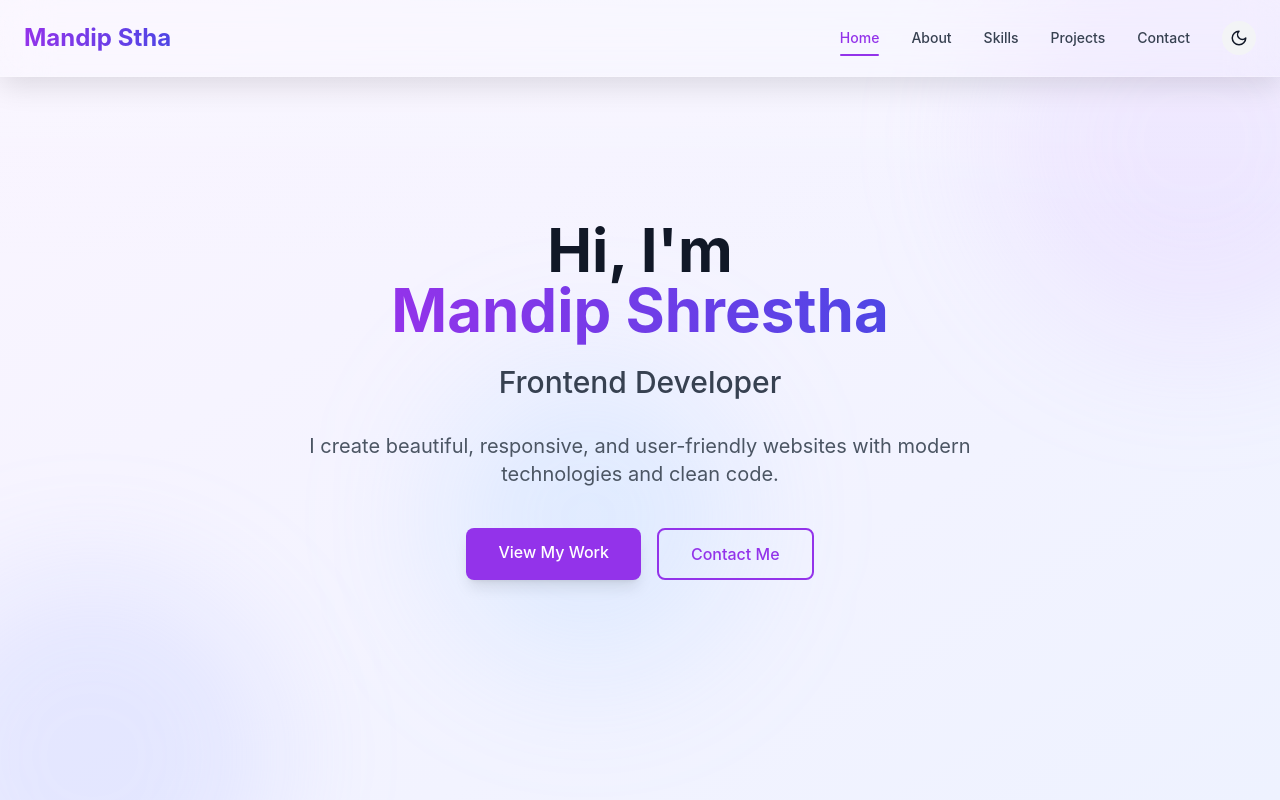
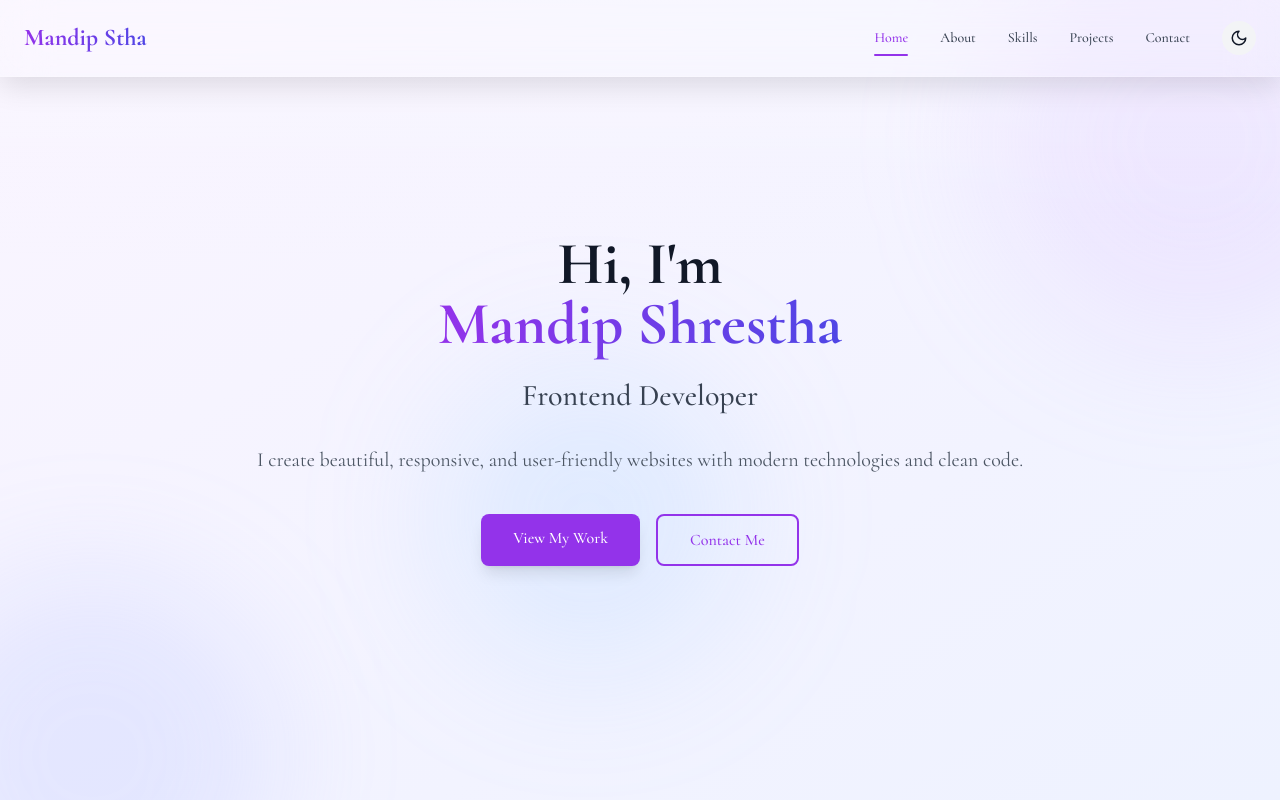
Before and after one commit to Mandipstha-17/Portfolio, a React (Vite) app: page / in a window 1280 px wide. Shown: the top 800 px of the page. Built offline with nearby package versions, Linux system fonts and the light colour scheme.

Commit message:
Font Changed

```diff
--- a/src/components/Header.tsx
+++ b/src/components/Header.tsx
@@ -48,7 +48,7 @@ const Header = ({ activeSection }: HeaderProps) => {
   return (
     <header className="fixed top-0 left-0 right-0 z-50">
       <GlassSurface className={`transition-all duration-300 ${isScrolled ? 'py-3' : 'py-5'}`}>
-      <div className="container mx-auto px-4 md:px-6 flex items-center justify-between">
+      <div className="container mx-auto px-4.5 md:px-6 flex items-center justify-between">
         <a
           href="#home"
           className="text-2xl font-bold bg-clip-text text-transparent bg-gradient-to-r from-purple-600 to-indigo-600 dark:from-purple-400 dark:to-indigo-400"
--- a/src/index.css
+++ b/src/index.css
@@ -1,3 +1,4 @@
+@import url('https://fonts.googleapis.com/css2?family=Cormorant:ital,wght@0,300..700;1,300..700&display=swap');
 @tailwind base;
 @tailwind components;
 @tailwind utilities;
@@ -8,7 +9,7 @@
   }
 
   body {
-    font-family: 'Inter', -apple-system, BlinkMacSystemFont, 'Segoe UI', Roboto, Oxygen, Ubuntu, Cantarell, 'Open Sans', 'Helvetica Neue', sans-serif;
+    font-family: 'Cormorant';
     line-height: 1.5;
   }
 
```
